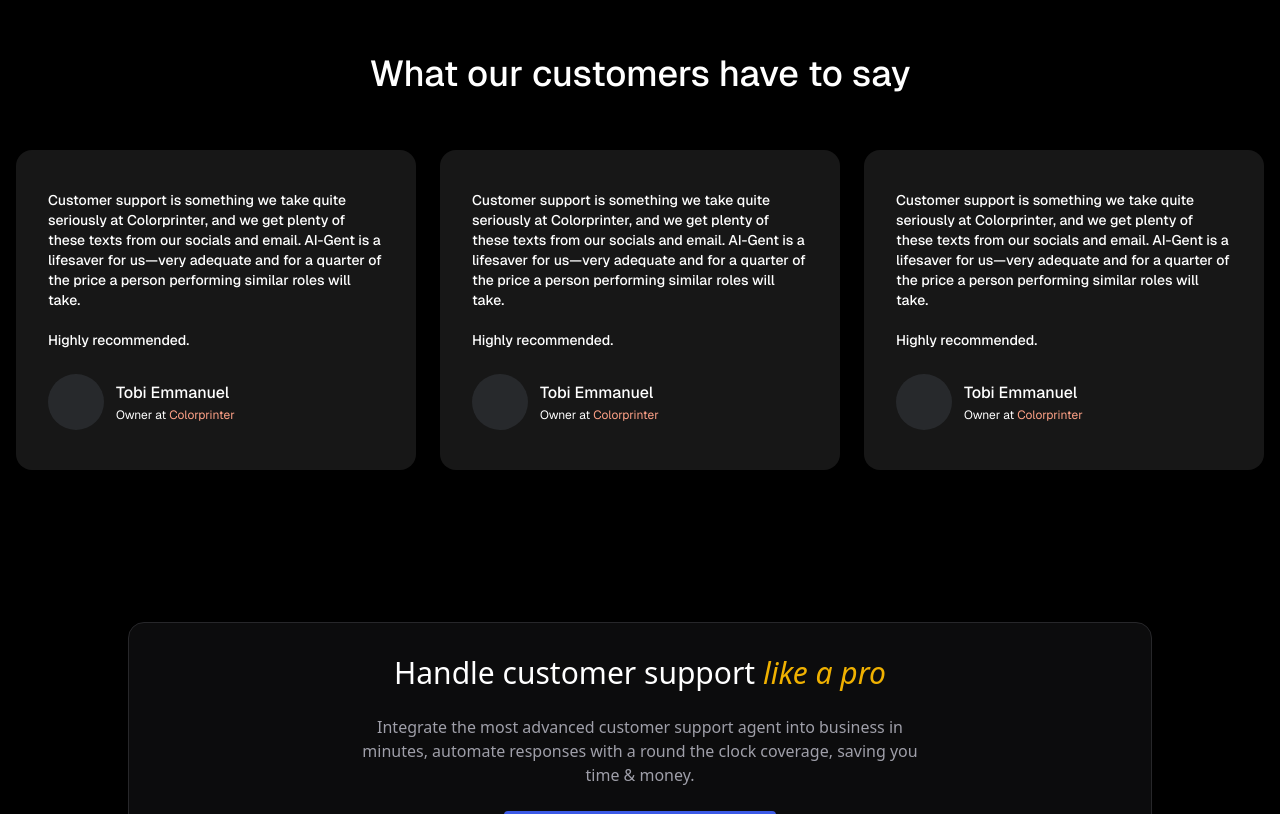
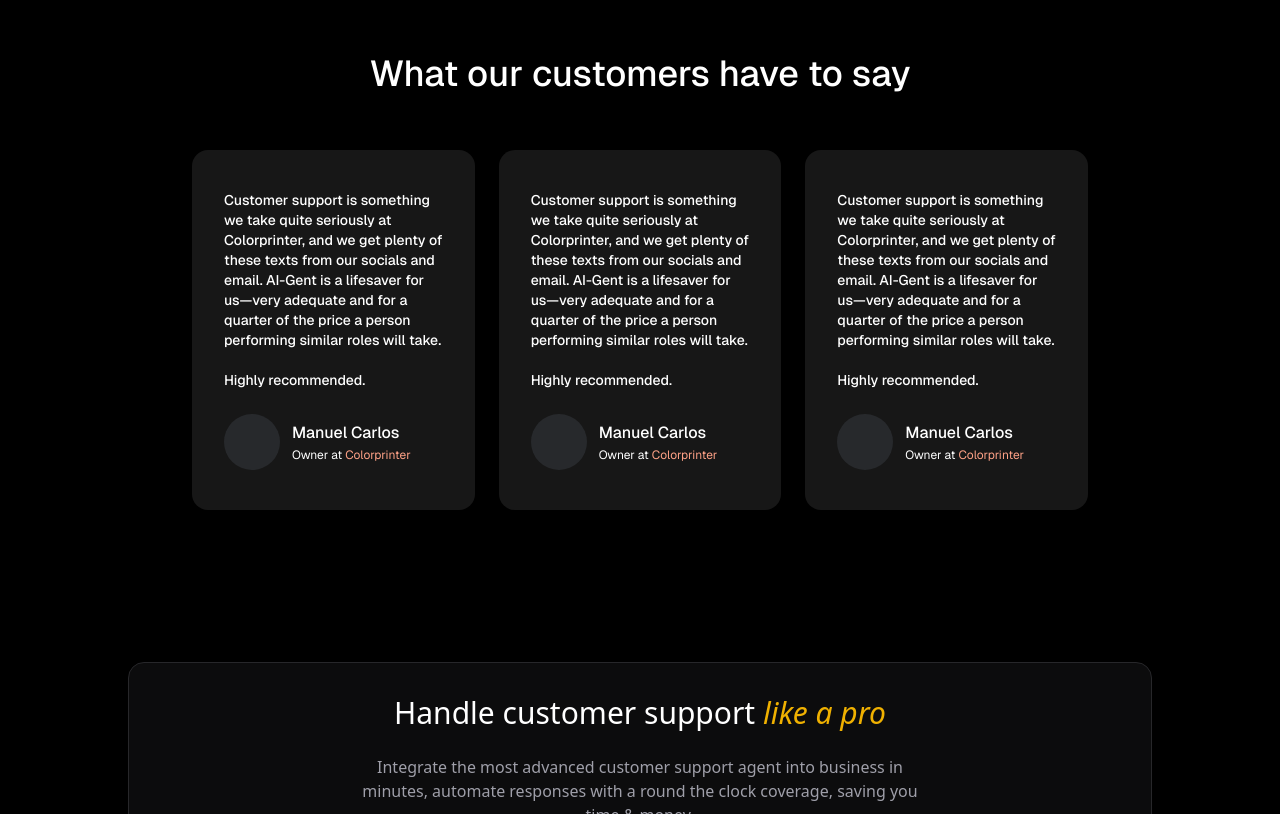
Before and after one commit to Popsabey/tessa-prelauch-webpage, a Next.js app: page / in a window 1280 px wide. Shown: the part 2718-3532 px from the top of the page. Built offline with nearby package versions, Linux system fonts and the light colour scheme.

Commit message:
Update WhatOurCustSays.tsx
Re-added the margins lost when taking out the other cards

```diff
--- a/src/components/common/WhatOurCustSays.tsx
+++ b/src/components/common/WhatOurCustSays.tsx
@@ -2,12 +2,12 @@
 
 const WhatOurCustSays = () => {
     return (
-        <div className="w-full bg-black justify-center items-center flex flex-col gap-14 lg:my-24 mt-10 py-10">
+        <div className="w-full bg-black justify-center items-center flex flex-col gap-14 lg:my-24 mt-10 py-10 px-4 sm:px-5 md:px-20 lg:px-48">
             <h1 className="font-normal xl:text-4xl lg:text-3xl md:text-3xl text-xl font-geist-medieum mx-auto text-white text-center">
                 What our customers have to say
             </h1>
 
-            <div className="w-full px-4 grid grid-cols-1 md:grid-cols-2 lg:grid-cols-3 gap-6">
+            <div className="w-full grid grid-cols-1 md:grid-cols-2 lg:grid-cols-3 gap-6">
                 {[...Array(3)].map((_, index) => (
                     <div key={index} className="flex flex-col justify-start items-start py-10 px-8 gap-6 bg-[#171717] rounded-2xl">
                         <p className="font-medium font-geist-medieum text-sm text-[#FFFFFF]">
@@ -16,7 +16,7 @@
                         <div className="flex-row flex gap-3 justify-center items-center">
                             <div className="w-14 h-14 rounded-full bg-gray-500/20"></div>
                             <div className="flex flex-col gap-0.5">
-                                <h4 className="font-medium font-geist-medieum text-[16px] text-[#FFFFFF]">Tobi Emmanuel</h4>
+                                <h4 className="font-medium font-geist-medieum text-[16px] text-[#FFFFFF]">Manuel Carlos</h4>
                                 <p className="text-xs font-normal font-geist-regular text-[#FFFFFF]">Owner at <span className="text-[#FFA287]">Colorprinter</span></p>
                             </div>
                         </div>
```
